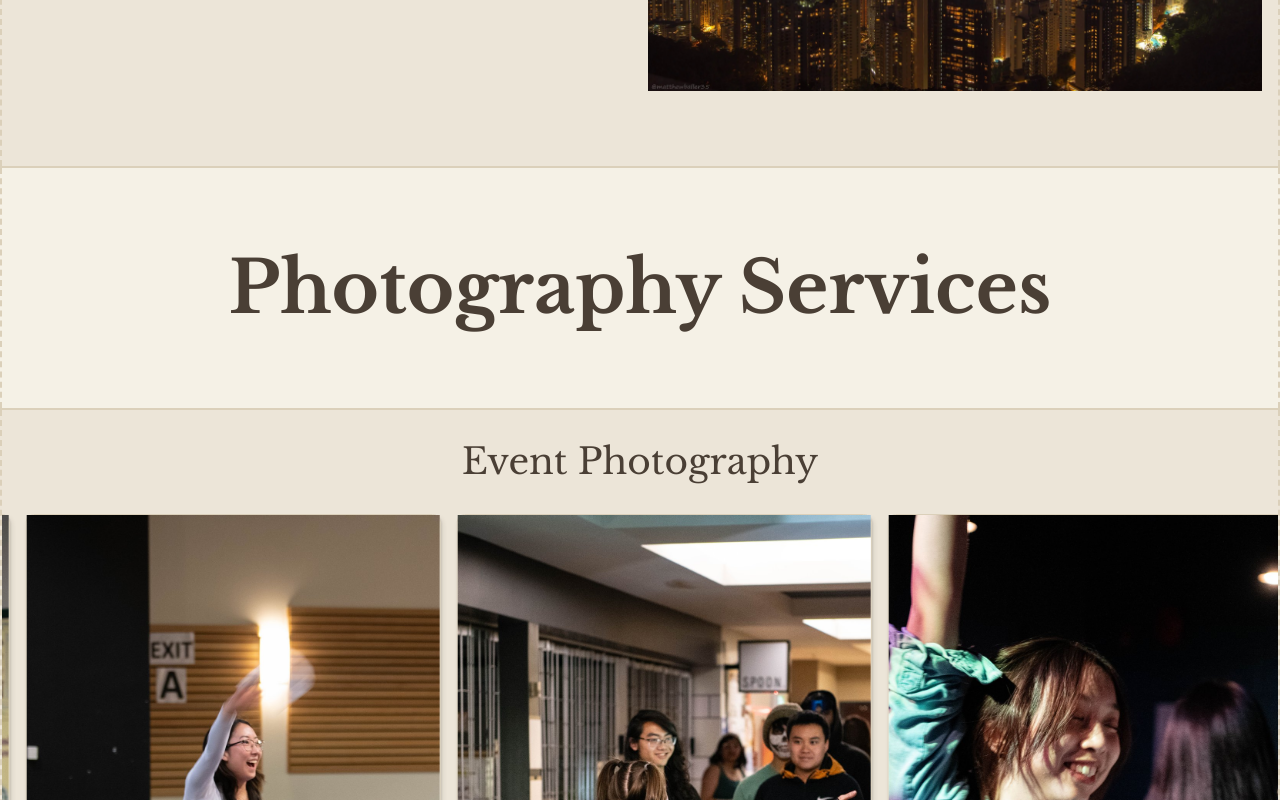
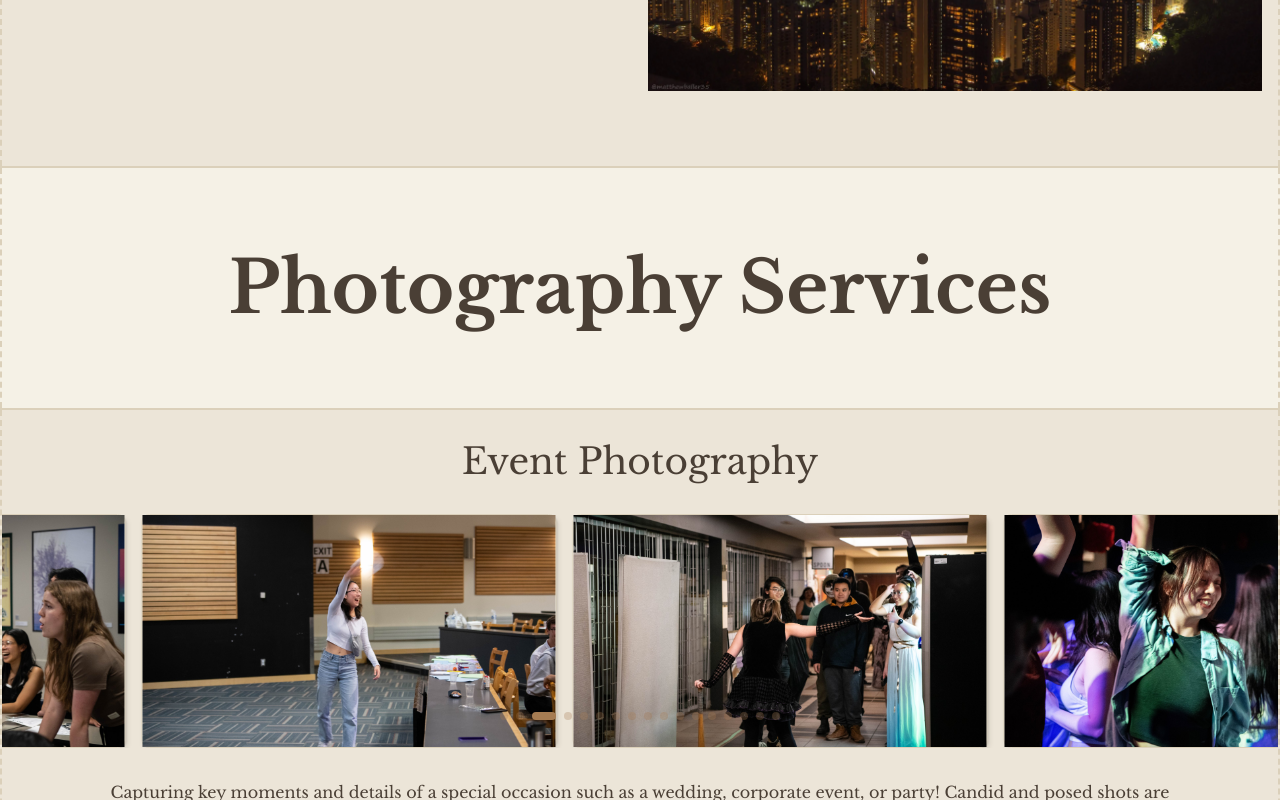
Before and after one commit to rinmeng/tsengphoto, a Next.js app: page / in a window 1280 px wide. Shown: the part 2000-2800 px from the top of the page. Built offline with nearby package versions, Linux system fonts and the light colour scheme; no server answers.

Commit message:
Update PhotoCarousel component to support dynamic aspect ratios; adjust layout styles for improved responsiveness

```diff
--- a/app/page.tsx
+++ b/app/page.tsx
@@ -52,8 +52,8 @@ export default function Home() {
       <Hero />
       <section className='container mx-auto'>
         <div
-          className='flex justify-center items-center h-60 flex-col gap-4 border-dashed
-            border-x-2'
+          className='flex justify-center items-center h-30 md:h-60 flex-col gap-4
+            border-dashed border-x-2'
         >
           <div className='text-3xl md:text-7xl font-bold'>Event Photographer</div>
           <div className='text-xl md:text-2xl'>Kelowna & Vancouver</div>
@@ -111,8 +111,8 @@ export default function Home() {
       <Separator className='border-t-2' />
       <section className='container mx-auto'>
         <div
-          className='flex justify-center items-center h-60 flex-col gap-4 border-dashed
-            border-x-2'
+          className='flex justify-center items-center h-30 md:h-60 flex-col gap-4
+            border-dashed border-x-2'
         >
           <div className='text-3xl md:text-7xl font-bold'>Photography Services</div>
         </div>
@@ -120,6 +120,7 @@ export default function Home() {
       <Separator className='border-t-2' />
       <PhotoCarousel
         className='bg-muted'
+        aspectRatio='video'
         title='Event Photography'
         description='Capturing key moments and details of a special occasion such as a wedding, corporate event, or party! Candid and posed shots are captured to create a lasting record.'
         images={eventPhotography}
@@ -129,6 +130,7 @@ export default function Home() {
       <Separator className='border-t-2' />
       <PhotoCarousel
         className='bg-muted'
+        aspectRatio='9/14'
         title='Portrait Photography'
         description='Creating stunning images through a photoshoot, whether it is for personal portrait, fasion, or graduation, I capture both artistic and traditional shots to showcase every detail.'
         images={portraitPhotography}
--- a/components/PhotoCarousel.tsx
+++ b/components/PhotoCarousel.tsx
@@ -23,6 +23,7 @@ interface PhotoCarouselProps {
   onButtonClick?: () => void;
   autoplayDelay?: number;
   className?: string;
+  aspectRatio?: string;
 }
 
 export function PhotoCarousel({
@@ -33,6 +34,7 @@ export function PhotoCarousel({
   onButtonClick,
   autoplayDelay = 3000,
   className,
+  aspectRatio = '9/14',
 }: PhotoCarouselProps) {
   return (
     <section className={cn('container mx-auto', className)}>
@@ -40,7 +42,7 @@ export function PhotoCarousel({
         className='flex justify-center items-center flex-col gap-8 border-dashed
           border-x-2 py-8'
       >
-        <div className='text-xl md:text-4xl'>{title}</div>
+        <div className='text-2xl md:text-4xl'>{title}</div>
         <Carousel
           showDots={true}
           className='w-full'
@@ -56,8 +58,8 @@ export function PhotoCarousel({
                 <div>
                   <Card className='p-0'>
                     <CardContent
-                      className='flex items-center justify-center p-0 relative
-                        aspect-9/14'
+                      className={`flex items-center justify-center p-0 relative
+                      aspect-${aspectRatio}`}
                     >
                       <Image
                         src={src}
```
